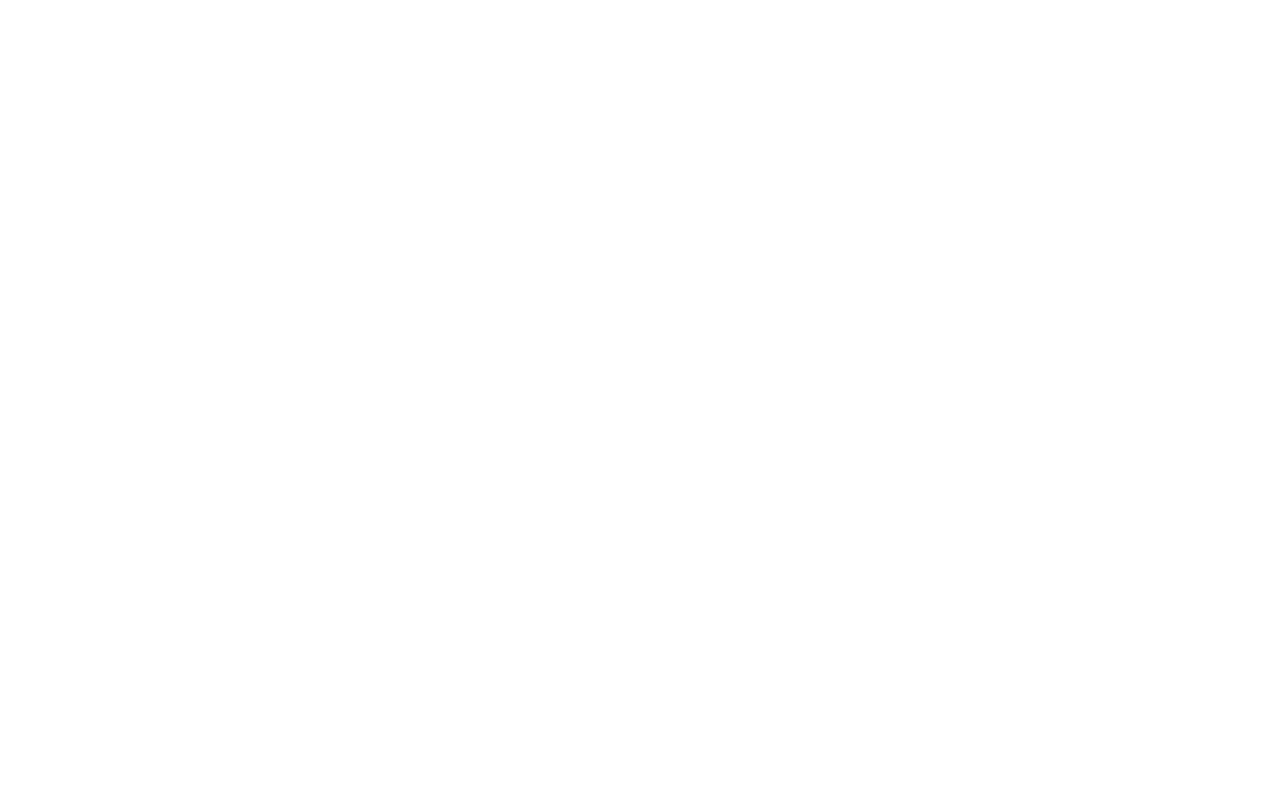
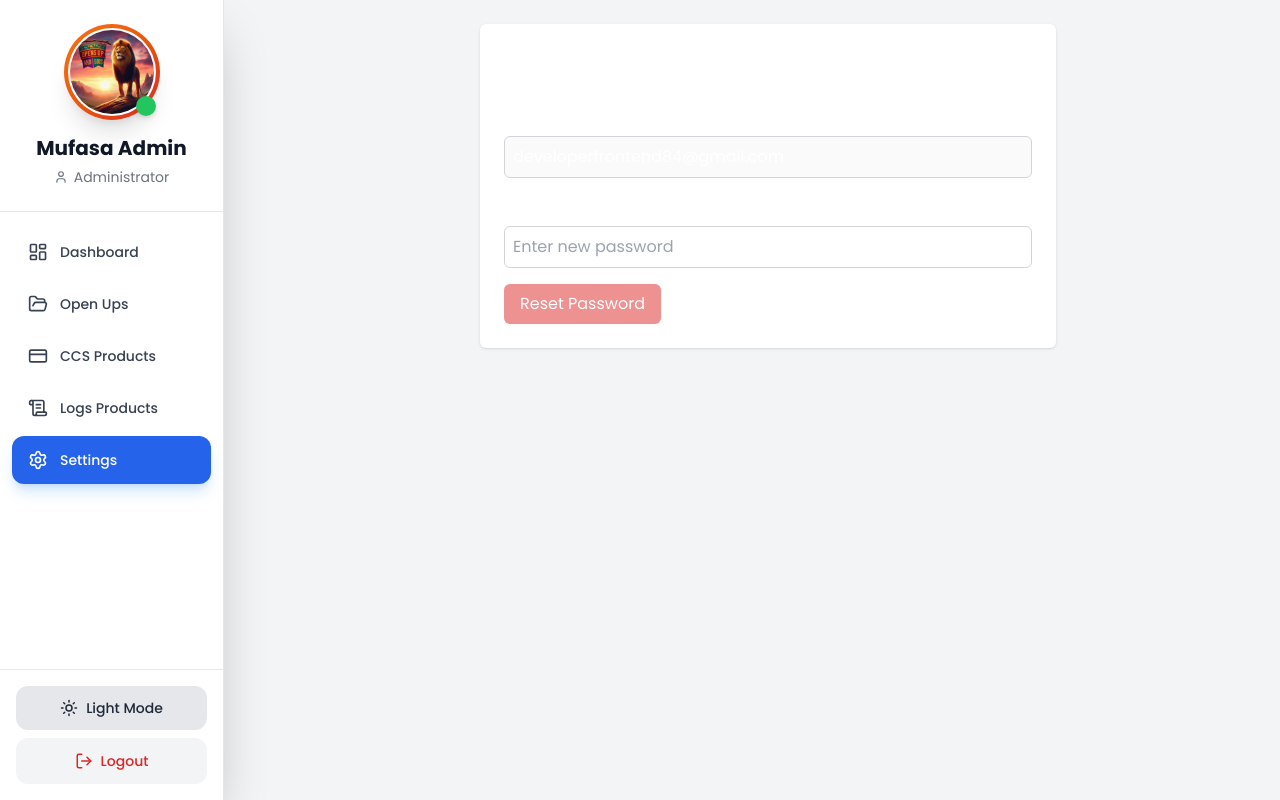
Before and after one commit to mucyoelie/pazzo_dashboard, a React (Vite) app: page /dashboard/setting in a window 1280 px wide. Before the commit this address had no page. Built offline with nearby package versions, Linux system fonts and the light colour scheme.

Commit message:
add setting components

```diff
--- a/src/App.tsx
+++ b/src/App.tsx
@@ -6,6 +6,7 @@
 //import CcsList from "./components/list/ccsList";
 import CcsList from "./components/list/CcsList";
 import LogsList from "./components/list/LogsList";
+import Settings from "./components/Settings";
 function App() {
   return (
     <div className="dark:bg-gradient-to-br dark:from-gray-900 dark:via-black dark:to-gray-900 bg-slate-50 font-poppins ">
@@ -20,6 +21,7 @@
           <Route path="open-ups-list" element={<OpenUpsList />} />
           <Route path="ccs-product-list" element={<CcsList/>}/>
           <Route path="logs-product-list" element={<LogsList/>}/>
+          <Route path="setting" element={<Settings/>}/>
         </Route>
       </Routes>
     </Router>
--- /dev/null
+++ b/src/components/Settings.tsx
@@ -0,0 +1,69 @@
+// Settings.tsx
+import React, { useState } from "react";
+import axios from "axios";
+
+const Settings: React.FC = () => {
+  const [email, setEmail] = useState("developerfrontend84@gmail.com"); // admin email
+  const [newPassword, setNewPassword] = useState("");
+  const [loading, setLoading] = useState(false);
+  const [message, setMessage] = useState("");
+
+  const handleResetPassword = async () => {
+    try {
+      setLoading(true);
+      setMessage("");
+      const res = await axios.post("/api/admin/reset-password", {
+        email,
+        newPassword,
+      });
+      setMessage(res.data.message);
+      setNewPassword("");
+    } catch (err: any) {
+      setMessage(err.response?.data?.message || "Error resetting password");
+    } finally {
+      setLoading(false);
+    }
+  };
+
+  return (
+    <div className="max-w-xl mx-auto p-6 bg-white shadow rounded-md">
+      <h2 className="text-2xl font-bold mb-6">Reset Password</h2>
+
+      <div className="space-y-4">
+        <div>
+          <label className="block mb-2 font-medium">Email</label>
+          <input
+            type="email"
+            value={email}
+            onChange={(e) => setEmail(e.target.value)}
+            className="w-full border border-gray-300 rounded-md p-2 focus:outline-none focus:ring-2 focus:ring-blue-500"
+            disabled // optional: admin email fixed
+          />
+        </div>
+
+        <div>
+          <label className="block mb-2 font-medium">New Password</label>
+          <input
+            type="password"
+            value={newPassword}
+            onChange={(e) => setNewPassword(e.target.value)}
+            placeholder="Enter new password"
+            className="w-full border border-gray-300 rounded-md p-2 focus:outline-none focus:ring-2 focus:ring-blue-500"
+          />
+        </div>
+
+        <button
+          onClick={handleResetPassword}
+          disabled={loading || !newPassword}
+          className="bg-red-600 text-white px-4 py-2 rounded-md hover:bg-red-700 transition-colors disabled:opacity-50"
+        >
+          {loading ? "Resetting..." : "Reset Password"}
+        </button>
+
+        {message && <p className="mt-2 text-sm text-gray-700">{message}</p>}
+      </div>
+    </div>
+  );
+};
+
+export default Settings;
--- a/src/components/Sidebar.tsx
+++ b/src/components/Sidebar.tsx
@@ -31,7 +31,7 @@
   { name: "Open Ups", icon: <FolderOpen size={20} />, href: "/dashboard/open-ups-list" },
   { name: "CCS Products", icon: <CreditCard size={20} />, href: "/dashboard/ccs-product-list" },
   { name: "Logs Products", icon: <ScrollText size={20} />, href: "/dashboard/logs-product-list" },
-  { name: "Settings", icon: <Settings size={20} />, href: "/dashboard/experiences" },
+  { name: "Settings", icon: <Settings size={20} />, href: "/dashboard/setting" },
 ];
 
 const Sidebar: React.FC<SidebarProps> = ({ onToggle3D }) => {
```
